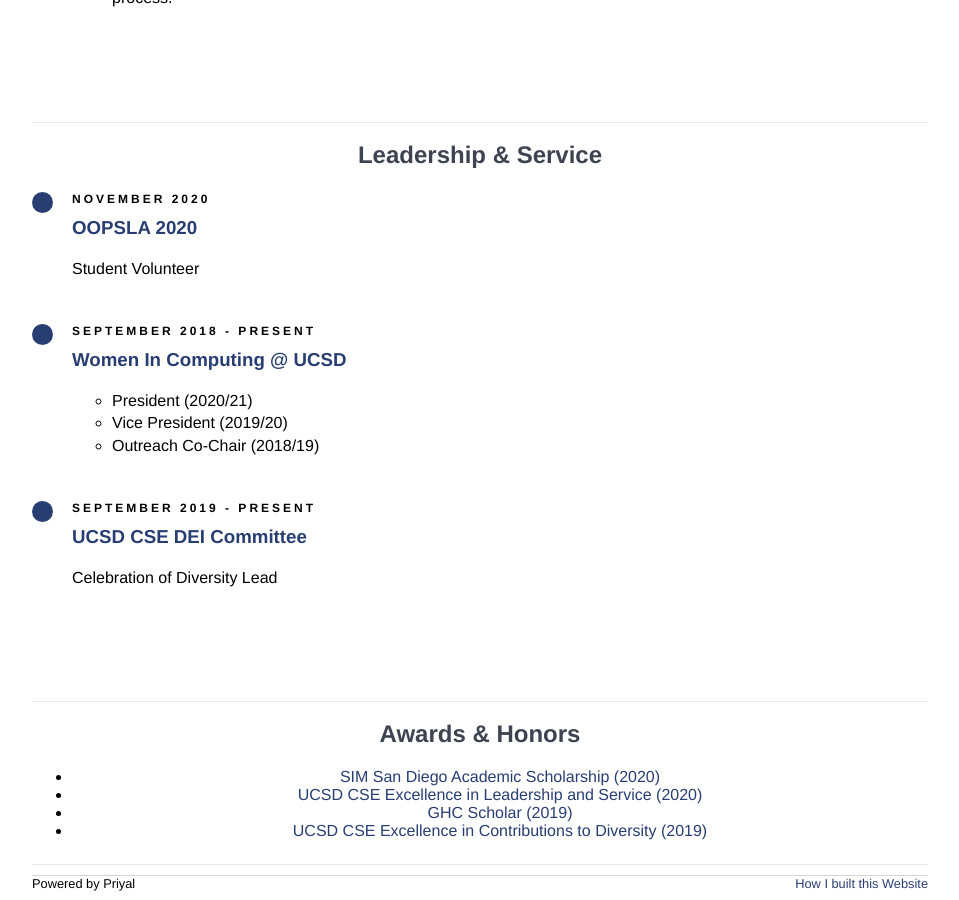
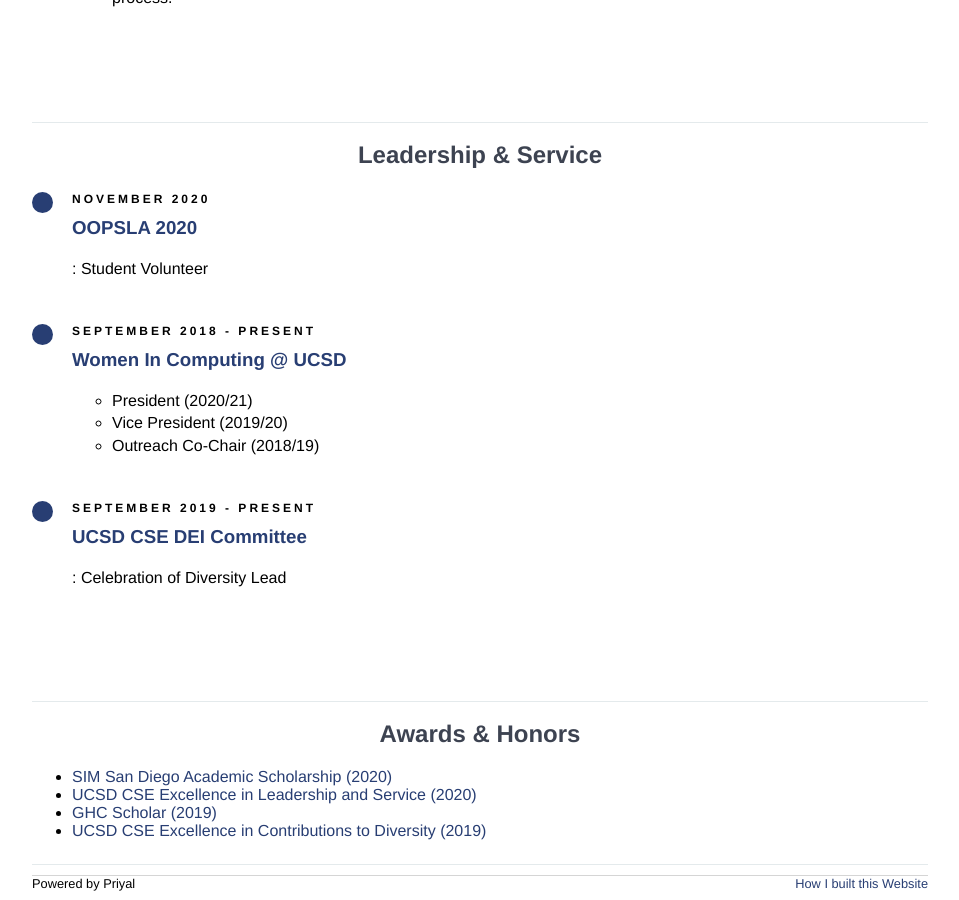
Before and after one commit to p-suneja/p-suneja.github.io, a Jekyll site: the page built from index.html, in a window 1280 px wide and 900 px high, scrolled down 2318 px. Shown: the whole window, without its empty margins (160-1119 px from the left). Built offline with Jekyll 4.4.1, drawn with Linux system fonts in a browser that asks for light colours; nearby versions of some CDN libraries.

Commit message:
lets see

```diff
--- a/index.html
+++ b/index.html
@@ -214,8 +214,7 @@
                         <div class="timeline-marker"></div>
                         <div class="timeline-content">
                             <h3 class="timeline-title"> <a href="https://2020.splashcon.org/track/splash-2020-oopsla"
-                  target="_blank">OOPSLA 2020</a>  </h3>
-                        Student Volunteer
+                  target="_blank">OOPSLA 2020</a>  </h3>: Student Volunteer
                         </div>
                     </li>
 		  <li class="timeline-item">
@@ -240,8 +239,7 @@
                         <div class="timeline-content">
                             <h3 class="timeline-title"> <a
                             href="https://cse.ucsd.edu/diversity/cse-dei-committee"
-                            target="_blank">UCSD CSE DEI Committee</a>  </h3>
-                            Celebration of Diversity Lead
+                            target="_blank">UCSD CSE DEI Committee</a>  </h3>: Celebration of Diversity Lead
                         </div>
                     </li>
                 </ul>
@@ -251,6 +249,7 @@
 </div>
 <div class="col-md-12 example-title">
     <a id="AWARDS"><h2>Awards & Honors</h2></a>
+    <section style="text-align:left">
     <ul>
         <li> <a href="https://chapter.simnet.org/sandiego/home"
         target="_blank">SIM San Diego Academic Scholarship (2020)</a></li>
@@ -261,4 +260,6 @@
         target="_blank">GHC Scholar (2019)</a>
         <li> <a href="https://cse.ucsd.edu/undergraduate/cse-undergraduate-student-awards"
         target="_blank">UCSD CSE Excellence in Contributions to Diversity (2019)</a></li>
+    </ul>
+    </section>
 </div>
```
